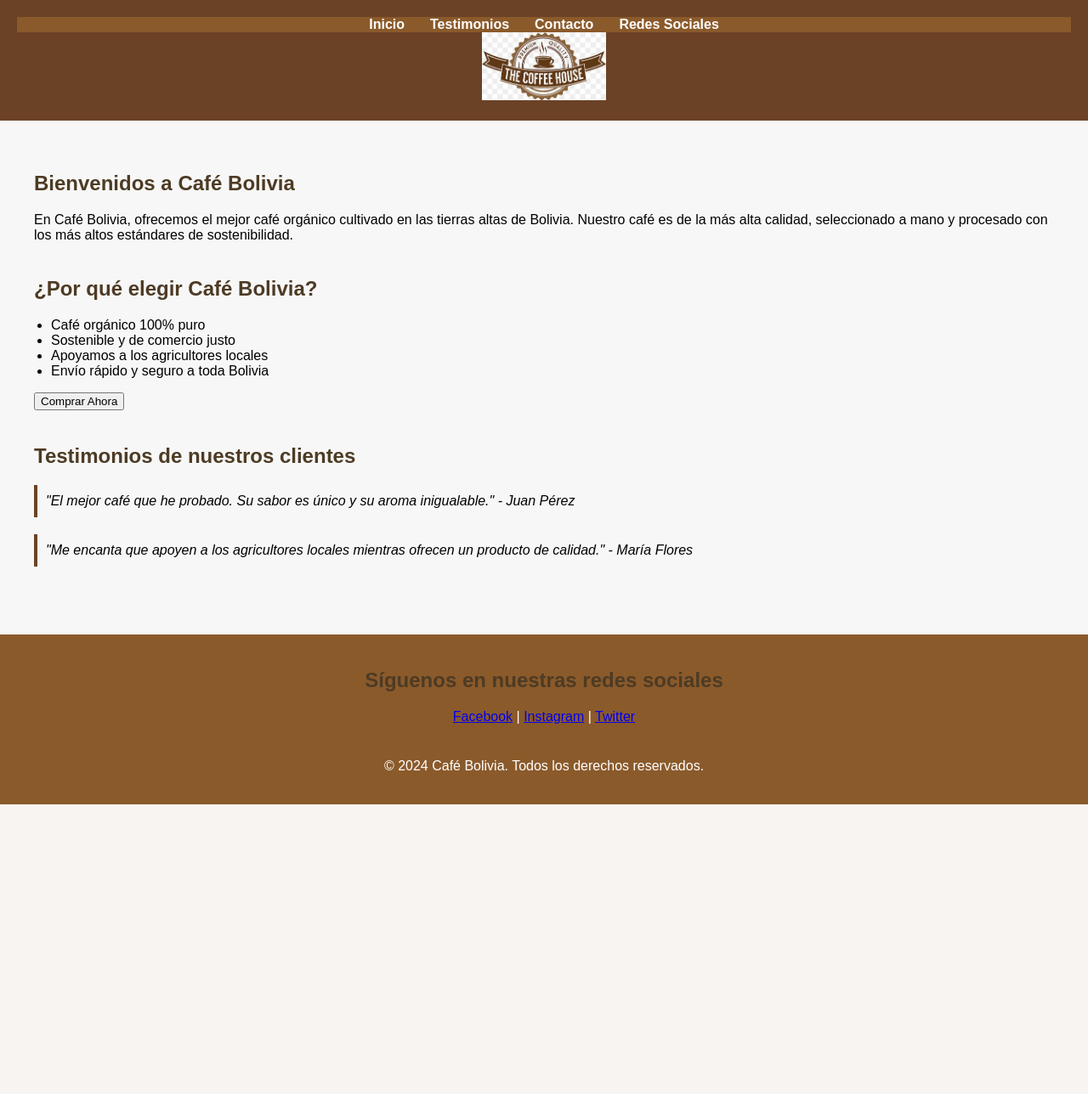
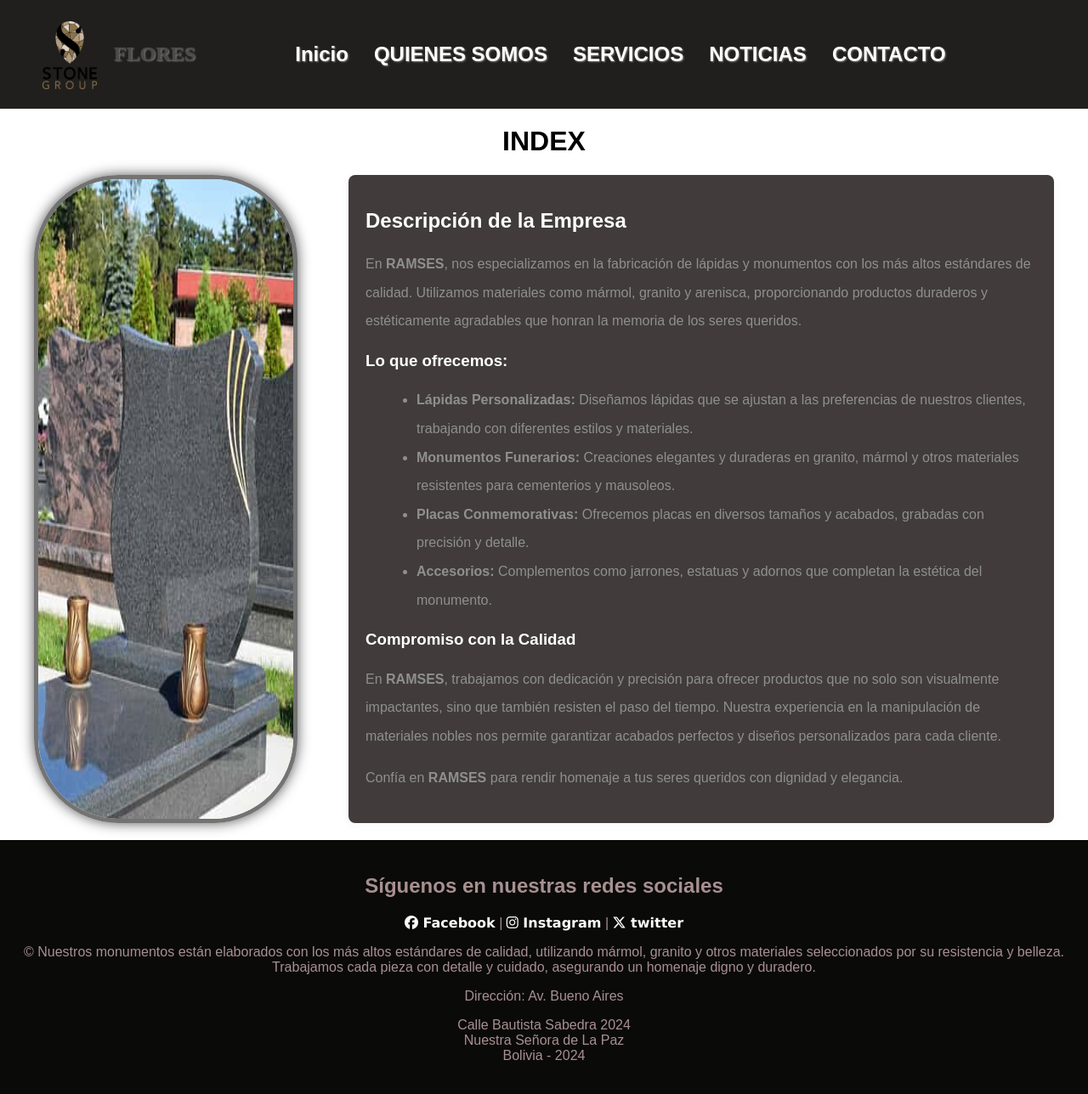
Before and after one commit to FloresCallosaya/mi_empresa, a Flask app: page / in a window 1280 px wide. Shown: the whole page at 85% size. Before the commit the page ends 947 px from the top, so only its background shows below. Run offline with Flask 3, Linux system fonts and the light colour scheme; some libraries are stand-ins or nearby versions.

Commit message:
Practica N 1 Aplicaciones Web con Flask

```diff
--- a/app.py
+++ b/app.py
@@ -1,10 +1,38 @@
-from flask import Flask,render_template,request
+from flask import Flask, render_template, request, redirect, url_for
 
-app= Flask(__name__)
+app = Flask(__name__)
 
 @app.route("/")
 def index():
     return render_template("index.html")
 
+@app.route("/quienes")
+def quienes():
+    return render_template("quienes.html")
+
+@app.route("/servicios")
+def servicios():
+    return render_template("servicios.html")
+
+@app.route("/noticias")
+def noticias():
+    return render_template("noticias.html")
+
+@app.route("/contacto", methods=['GET'])
+def contacto():
+    return render_template("contacto.html")
+
+# Ruta para procesar el formulario de contacto
+@app.route("/enviar_contacto", methods=['POST'])
+def enviar_contacto():
+    nombre = request.form.get('nombre')
+    correo = request.form.get('correo')
+    mensaje = request.form.get('mensaje')
+
+    # Aquí puedes procesar los datos del formulario (ej. guardarlos o enviarlos por email)
+    print(f"Nombre: {nombre}, Correo: {correo}, Mensaje: {mensaje}")
+
+    return redirect(url_for('contacto'))  # Redirige de nuevo a la página de contacto tras el envío
+
 if __name__ == "__main__":
     app.run(debug=True)
--- /dev/null
+++ b/static/css/estiloindex.css
@@ -0,0 +1,52 @@
+body {
+    font-family: Arial, sans-serif; /* Fuente para todo el documento */
+    margin: 0;                      /* Elimina márgenes del body */
+    padding: 0;                     /* Elimina padding del body */
+    background-color: #ffffff;      /* Color de fondo */
+}
+
+h1 {
+    text-align: center;             /* Alinea el título al centro */
+    margin-top: 20px;               /* Margen superior */
+}
+
+.contenedor {
+    display: flex;                  /* Usar flexbox para el diseño */
+    justify-content: space-between; /* Espacio entre la imagen y la descripción */
+    max-width: 1200px;             /* Ancho máximo del contenedor */
+    margin: 20px auto;             /* Centrar el contenedor en la página */
+}
+
+.imagen-principal {
+
+        max-width: 80%;                 /* Limita el ancho de la imagen al 45% del contenedor */
+        height: auto;                   /* Mantiene la proporción */
+        display: block;                 /* Asegura que la imagen esté en su propia línea */
+        margin-right: 60px;            /* Espacio a la derecha de la imagen */
+        border: 5px solid rgba(56, 56, 56, 0.7); /* Borde verde fosforescente */
+        box-shadow: 0 0 15px rgba(14, 13, 13, 0.7); /* Sombra verde que imita un brillo */
+        border-radius: 100px;            /* Bordes redondeados para la imagen */
+
+}
+
+#descripcion {
+    background-color: #413b3b;      /* Color de fondo blanco */
+    padding: 20px;                  /* Espaciado interno */
+    border-radius: 8px;             /* Bordes redondeados */
+    box-shadow: 0 2px 10px rgba(177, 133, 133, 0.1); /* Sombra sutil */
+    flex: 1;                        /* Permite que la sección de descripción ocupe el espacio restante */
+}
+
+#descripcion h2, #descripcion h3 {
+    color: #ffffff;                 /* Color del texto */
+}
+
+#descripcion p, #descripcion li {
+    color: #8f8f8f;                    /* Color del texto */
+    line-height: 2.1;               /* Altura de línea */
+}
+
+#descripcion ul {
+    list-style-type: disc;          /* Estilo de viñetas */
+    margin-left: 20px;              /* Espacio a la izquierda */
+}
--- a/static/css/estilos.css
+++ b/static/css/estilos.css
@@ -6,14 +6,28 @@ body {
 }
 
 header {
-    background-color: #6B4226;
+    background-color: #201f1e;
     color: white;
-    padding: 20px;
+    padding: 50px;
     text-align: center;
+    font-family: 'Arial', sans-serif;
+    font-size: 24px;
+    text-shadow: 1px 1px 2px hsla(0, 12%, 90%, 0.5);
 }
-
 header img {
     height: 80px;
+    width: auto;
+    max-width: 100%;
+    float: left; /* Mueve la imagen a la izquierda */
+    margin-right: 20px; /* Espacio a la derecha de la imagen */
+    margin-top: -25px; /* Ajusta este valor según sea necesario */
+}
+nav h3 {
+    margin: 0;                 /* Eliminar margen por defecto */
+    font-size: 24px;           /* Tamaño del texto */
+    color: #4b4a4a;
+    font-family: 'Times New Roman', Times, serif;
+    float: left;
 }
 
 nav ul {
@@ -22,7 +36,7 @@ nav ul {
     margin: 0;
     display: flex;
     justify-content: center;
-    background-color: #8B5A2B;
+    background-color: #201f1e;
 }
 
 nav ul li {
@@ -34,60 +48,15 @@ nav ul li a {
     text-decoration: none;
     font-weight: bold;
 }
-
-main {
-    padding: 40px;
-    max-width: 1200px;
-    margin: auto;
-}
-
-h1, h2 {
-    color: #4D3B24;
-}
-
-ul {
-    padding-left: 20px;
-}
-
-section {
-    margin-bottom: 40px;
-}
-
-blockquote {
-    font-style: italic;
-    margin: 20px 0;
-    padding: 10px;
-    border-left: 4px solid #6B4226;
-}
-
 footer {
-    background-color: #8B5A2B;
-    color: white;
+    background-color: #0a0a09;
+    color: rgb(168, 144, 144);
     padding: 20px;
     text-align: center;
 }
-
-footer .redes-sociales a {
+footer section a{
     color: white;
     text-decoration: none;
-    margin: 0 10px;
     font-weight: bold;
+    font-family: Verdana, Geneva, Tahoma, sans-serif;
 }
-
-footer .redes-sociales a:hover {
-    text-decoration: underline;
-}
-
-.boton {
-    display: inline-block;
-    padding: 10px 20px;
-    background-color: #8B5A2B;
-    color: white;
-    text-decoration: none;
-    border-radius: 5px;
-    font-weight: bold;
-}
-
-.boton:hover {
-    background-color: #6B4226;
-}
--- a/templates/index.html
+++ b/templates/index.html
@@ -3,59 +3,67 @@
 <head>
     <meta charset="UTF-8">
     <meta name="viewport" content="width=device-width, initial-scale=1.0">
-    <title>Café Bolivia - Inicio</title>
+    <title>FLORES FLORES</title>
+    <link rel="icon" href="{{ url_for('static', filename='img/logo.png') }}" type="icono/webp">
     <link rel="stylesheet" href="{{ url_for('static', filename='css/estilos.css') }}">
+    <link rel="stylesheet" href="{{ url_for('static', filename='css/estiloindex.css') }}">
+    <script src="https://kit.fontawesome.com/7670872ab2.js" crossorigin="anonymous"></script>
 </head>
 <body>
     <header>
         <nav>
+            <img src="{{ url_for('static', filename='img/logo.png') }}" >
+            <h3>FLORES</h3>
             <ul>
-                <li><a href="/">Inicio</a></li>
-                <li><a href="#testimonios">Testimonios</a></li>
-                <li><a href="#contacto">Contacto</a></li>
-                <li><a href="#redes">Redes Sociales</a></li>
+                <li><a href="{{ url_for('index') }}">Inicio</a></li>
+                <li><a href="{{ url_for('quienes') }}">QUIENES SOMOS</a></li>
+                <li><a href="{{ url_for('servicios') }}">SERVICIOS</a></li>
+                <li><a href="{{ url_for('noticias') }}">NOTICIAS</a></li>
+                <li><a href="{{ url_for('contacto') }}">CONTACTO</a></li>
             </ul>
         </nav>
-        <img src="{{ url_for('static', filename='img/logo1.jpg') }}" alt="Logotipo Café Bolivia">
     </header>
+    <h1>INDEX</h1>
 
-    <main>
+    <div class="contenedor">
+        <img src="{{ url_for('static', filename='img/111.jpg') }}" alt="Imagen Principal" class="imagen-principal">
+
         <section id="descripcion">
-            <h1>Bienvenidos a Café Bolivia</h1>
-            <p>En Café Bolivia, ofrecemos el mejor café orgánico cultivado en las tierras altas de Bolivia. Nuestro café es de la más alta calidad, seleccionado a mano y procesado con los más altos estándares de sostenibilidad.</p>
+            <h2>Descripción de la Empresa</h2>
+            <p>En <strong>RAMSES</strong>, nos especializamos en la fabricación de lápidas y monumentos con los más altos estándares de calidad. Utilizamos materiales como mármol, granito y arenisca, proporcionando productos duraderos y estéticamente agradables que honran la memoria de los seres queridos.</p>
+
+            <h3>Lo que ofrecemos:</h3>
+            <ul>
+                <li><strong>Lápidas Personalizadas:</strong> Diseñamos lápidas que se ajustan a las preferencias de nuestros clientes, trabajando con diferentes estilos y materiales.</li>
+                <li><strong>Monumentos Funerarios:</strong> Creaciones elegantes y duraderas en granito, mármol y otros materiales resistentes para cementerios y mausoleos.</li>
+                <li><strong>Placas Conmemorativas:</strong> Ofrecemos placas en diversos tamaños y acabados, grabadas con precisión y detalle.</li>
+                <li><strong>Accesorios:</strong> Complementos como jarrones, estatuas y adornos que completan la estética del monumento.</li>
+            </ul>
+
+            <h3>Compromiso con la Calidad</h3>
+            <p>En <strong>RAMSES</strong>, trabajamos con dedicación y precisión para ofrecer productos que no solo son visualmente impactantes, sino que también resisten el paso del tiempo. Nuestra experiencia en la manipulación de materiales nobles nos permite garantizar acabados perfectos y diseños personalizados para cada cliente.</p>
+
+            <p>Confía en <strong>RAMSES</strong> para rendir homenaje a tus seres queridos con dignidad y elegancia.</p>
         </section>
-
-        <section id="ventajas">
-            <h2>¿Por qué elegir Café Bolivia?</h2>
-            <ul>
-                <li>Café orgánico 100% puro</li>
-                <li>Sostenible y de comercio justo</li>
-                <li>Apoyamos a los agricultores locales</li>
-                <li>Envío rápido y seguro a toda Bolivia</li>
-            </ul>
-            <button onclick="location.href='/comprar'">Comprar Ahora</button>
-        </section>
-
-        <section id="testimonios">
-            <h2>Testimonios de nuestros clientes</h2>
-            <blockquote>
-                "El mejor café que he probado. Su sabor es único y su aroma inigualable." - Juan Pérez
-            </blockquote>
-            <blockquote>
-                "Me encanta que apoyen a los agricultores locales mientras ofrecen un producto de calidad." - María Flores
-            </blockquote>
-        </section>
-    </main>
+    </div>
 
     <footer>
         <section id="redes">
             <h2>Síguenos en nuestras redes sociales</h2>
-            <a href="https://facebook.com">Facebook</a> |
-            <a href="https://instagram.com">Instagram</a> |
-            <a href="https://twitter.com">Twitter</a>
+            <a href="https://facebook.com"  ><i class="fa-brands fa-facebook"></i> Facebook</a> |
+            <a href="https://instagram.com"><i class="fa-brands fa-instagram"></i> Instagram</a> |
+            <a href="https://twitter.com"> <i class="fa-brands fa-x-twitter"></i> twitter</a>
         </section>
 
-        <p>&copy; 2024 Café Bolivia. Todos los derechos reservados.</p>
+        <p>&copy;
+            Nuestros monumentos están elaborados con los más altos estándares de calidad, utilizando mármol, granito y otros materiales seleccionados por su resistencia y belleza. Trabajamos cada pieza con detalle y cuidado, asegurando un homenaje digno y duradero.
+        </p>
+        <div>
+            <p>Dirección: Av. Bueno Aires</p>
+            <p>Calle Bautista Sabedra 2024<br>
+            Nuestra Señora de La Paz<br>
+            Bolivia - 2024</p>
+        </div>
     </footer>
 </body>
 </html>
```
Also changed, not shown: templates/contacto.html (added, +55 -0 lines), templates/noticias.html (added, +59 -0 lines), templates/quienes.html (added, +106 -0 lines), templates/servicios.html (added, +53 -0 lines), static/img/1.jpg (added), static/img/111.jpg (added), static/img/fabr.jpg (added), static/img/gps1.jpg (added), static/img/granito.jpg (added), static/img/logo.png (added), static/img/logo1.jpg (deleted), static/img/marmo1.jpg (added).
